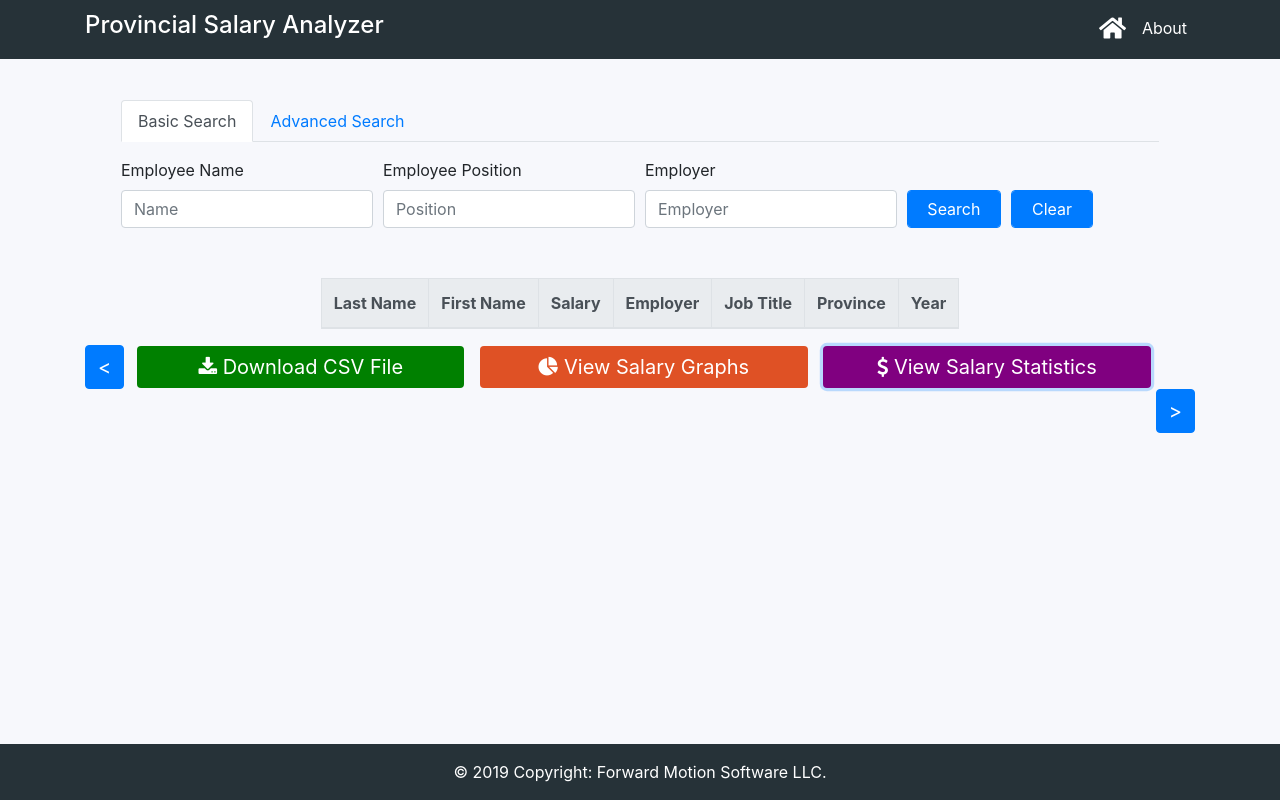
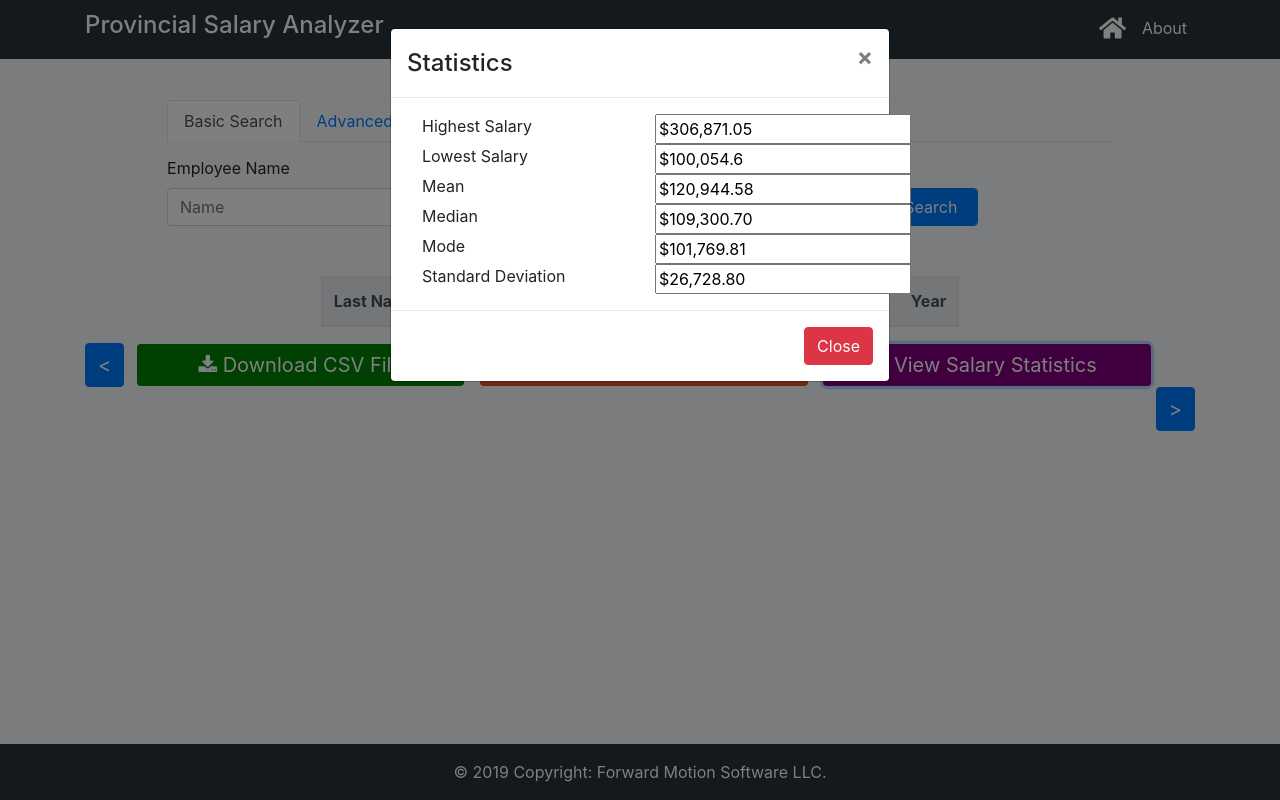
Before and after one commit to JonasBakelaar/ForwardMotion, a website: page public/index.html in a window 1280 px wide. Both pictures are taken after a click on the button "View Salary Statistics". Drawn offline with nearby package versions, Linux system fonts and the light colour scheme; no server answers.

Commit message:
Demo Complete!

```diff
--- a/public/index.html
+++ b/public/index.html
@@ -53,6 +53,7 @@
 
                     <div class="tab-content" id="myTabContent">
                         <div class="tab-pane fade show active" id="basic" role="tabpanel" aria-labelledby="basic-tab">
+
                                 <div class="form-row">
                                     <div class="form-group col-md-3">
                                         <label for="inputName1">Employee Name</label>
@@ -71,10 +72,6 @@
                                             <label style = "visibility: hidden;" for="inputEmployer1">S</label>
                                             <button type="submit" id="searchButton" class="btn btn-primary form-control">Search</button>
                                         </div>
-                                        <div class="form-group col-md-1.5">
-                                            <label style = "visibility: hidden;" for="inputEmployer1">C</label>
-                                            <button type="reset" class="btn btn-primary form-control">Clear</button>
-                                    </div>
                                 </div>
                         </div>
 
@@ -161,7 +158,6 @@
                                         <button type="reset" class="btn btn-primary">Clear</button>
                                     </div>
                                 </div>
-
                         </div>
                     </div>
                 </div>
@@ -185,15 +181,66 @@
                     </table>
                 </div>
             </div>
+            <div id="loadingImage" class="row">
+            </div>
             <button style = "font-size: 20px;" type="button" class="btn btn-primary" id="prevSet"><</button>
-            <button class="btn csv-download"><i class="fa fa-download"></i> Download CSV File</button>
+            <a href="files/convertcsv.csv"><button class="btn csv-download"><i class="fa fa-download"></i> Download CSV File</button></a>
             <button class="btn view-graphs"><i class="fa fa-pie-chart"></i> View Salary Graphs</button>
-            <button class="btn view-stats"><i class="fa fa-dollar"></i> View Salary Statistics</button>
+            <button id="statsBtn" class="btn view-stats" data-toggle="modal" data-target="#myModal"><i class="fa fa-dollar"></i> View Salary Statistics</button>
             <button type="button" class="btn btn-primary" style="float:right; font-size: 20px;" id="nextSet">></button>
         </div>
     </div>
 
+    <div class="container">
+        <!-- The Modal -->
+        <div class="modal" id="myModal">
+            <div class="modal-dialog">
+                <div class="modal-content">
 
+                    <!-- Modal Header -->
+                    <div class="modal-header">
+                        <h4 class="modal-title">Statistics</h4>
+                        <button type="button" class="close" data-dismiss="modal">&times;</button>
+                    </div>
+
+                    <!-- Modal body -->
+                    <div class="modal-body">
+                        <div class="container">
+                            <div class="row">
+                                <div class="col-md-6">Highest Salary</div>
+                                <div class="col-md-6"><span><input type="text" value="$306,871.05" class="field left" readonly></span></div>
+                            </div>
+                            <div class="row">
+                                <div class="col-md-6">Lowest Salary</div>
+                                <div class="col-md-6"><span><input type="text" value="$100,054.6" class="field left" readonly></span></div>
+                            </div>
+                            <div class="row">
+                                <div class="col-md-6">Mean</div>
+                                <div class="col-md-6"><span><input type="text" value="$120,944.58" class="field left" readonly></span></div>
+                            </div>
+                            <div class="row">
+                                <div class="col-md-6">Median</div>
+                                <div class="col-md-6"><span><input type="text" value="$109,300.70" class="field left" readonly></span></div>
+                            </div>
+                            <div class="row">
+                                <div class="col-md-6">Mode</div>
+                                <div class="col-md-6"><span><input type="text" value="$101,769.81" class="field left" readonly></span></div>
+                            </div>
+                            <div class="row">
+                                <div class="col-md-6">Standard Deviation</div>
+                                <div class="col-md-6"><span><input type="text" value="$26,728.80" class="field left" readonly></span></div>
+                            </div>
+                        </div>
+                    </div>
+
+                    <!-- Modal footer -->
+                    <div class="modal-footer">
+                        <button type="button" class="btn btn-danger" data-dismiss="modal">Close</button>
+                    </div>
+                </div>
+                </div>
+            </div>
+        </div>
 
 
     <footer style = "background-color: #263238" class="page-footer font-small bottom">
--- a/public/index.js
+++ b/public/index.js
@@ -1,5 +1,31 @@
-var maxRows = 100;
+var maxRows = 5;
 var tableIndex = 0;
+
+// Get the modal
+var modal = document.getElementById('myModal');
+
+// Get the button that opens the modal
+var btn = document.getElementById("statsBtn");
+
+// Get the <span> element that closes the modal
+var span = document.getElementsByClassName("close")[0];
+
+// When the user clicks the button, open the modal
+btn.onclick = function() {
+  modal.style.display = "block";
+}
+
+// When the user clicks on <span> (x), close the modal
+span.onclick = function() {
+  modal.style.display = "none";
+}
+
+// When the user clicks anywhere outside of the modal, close it
+window.onclick = function(event) {
+  if (event.target == modal) {
+    modal.style.display = "none";
+  }
+}
 
 // Put all onload AJAX calls here, and event listeners
 $(document).ready(function() {
@@ -22,7 +48,6 @@ $(document).ready(function() {
       }
     }
 });
-
     $.ajax({
         type: 'post',            //Request type
         dataType: 'text',       //Data type - we will use JSON for almost everything
--- a/public/style.css
+++ b/public/style.css
@@ -1,5 +1,4 @@
 body {
-
     background-color:hsl(235, 48%, 98%);
 }
 a:link:hover {
```
Also changed, not shown: app.js (+4 -4 lines), public/about.html (+11 -3 lines).
